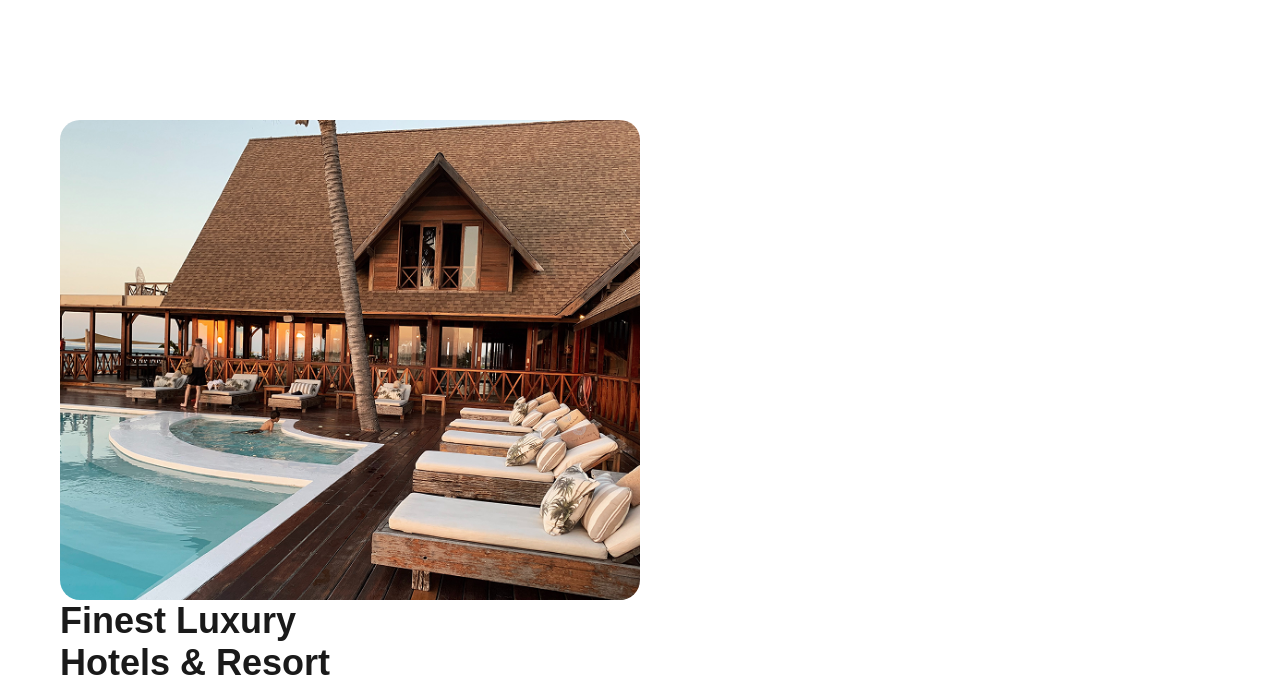
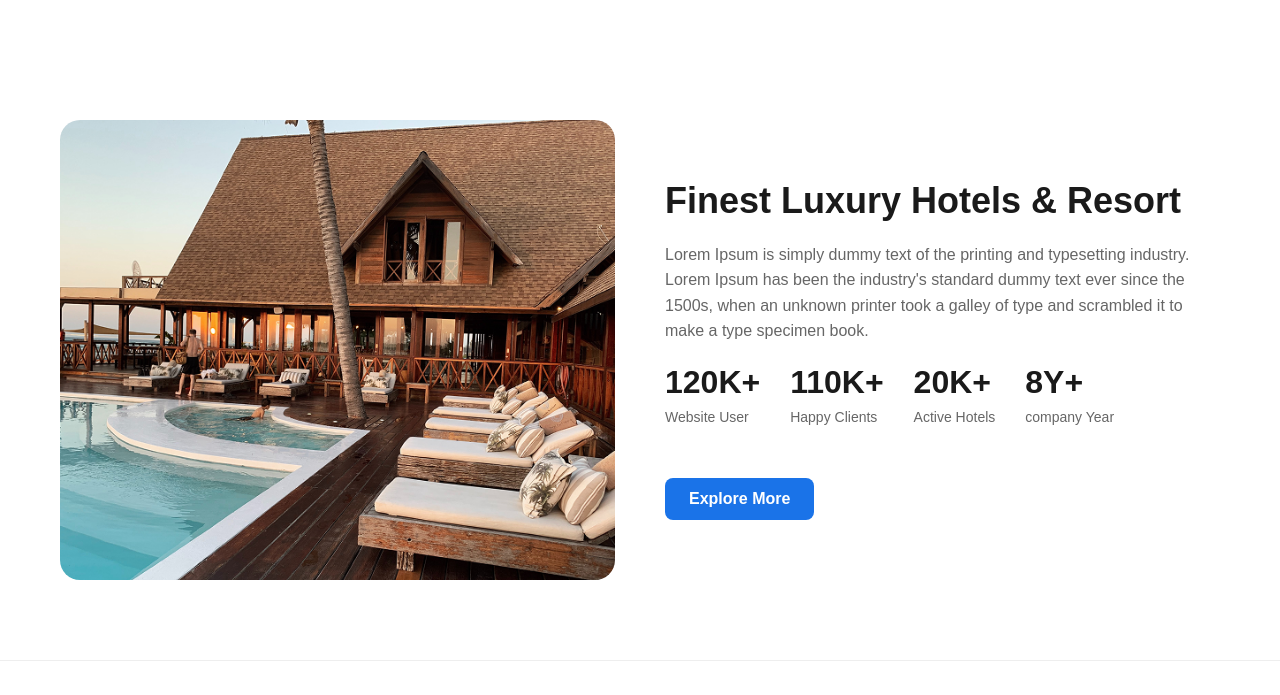
Before and after one commit to abdulhodirazzoqzoda-cpu/class-works, a plain HTML site: page index.html in a window 1280 px wide. Shown: the part 1370-2065 px from the top of the page. Drawn offline with Linux system fonts and the light colour scheme.

Commit message:
vazifai khonagi

```diff
--- a/style.css
+++ b/style.css
@@ -110,15 +110,15 @@ p {
 .facility_item { width: 22%; }
 .icon_circle {
     width: 60px; height: 60px;
-    background-color: #FFF8E1; /* Ранги зардча */
+    background-color: #FFF8E1;
     border-radius: 50%;
     display: flex; justify-content: center; align-items: center;
     font-size: 24px; margin-bottom: 20px;
 }
-.luxury_container { display: flex; gap: 50px; align-items: center; }
+.luxury_container { display: flex; gap: 50px; align-items: center;justify-content: space-between; }
 .luxury_img { width: 50%; }
-.luxury_img img { width: 100%; border-radius: 20px; }
-.luxury_text { width: 50%; }
+.luxury_img img { width: 100%; border-radius: 20px;object-fit: cover; }
+.luxury_text { width: 50%;align-items: flex-start; flex-direction: column;display: flex;}
 .stats { display: flex; gap: 30px; margin-bottom: 30px; flex-wrap: wrap; }
 .stat_item h3 { font-size: 32px; margin-bottom: 5px; color: #1A1A1A; }
 .stat_item p { font-size: 14px; }
@@ -129,7 +129,7 @@ p {
 .testi_img { width: 50%; border-radius: 20px 0 0 20px; object-fit: cover; }
 .testi_card {
     width: 50%;
-    background-color: #F4C430; /* Ранги зард */
+    background-color: #F4C430;
     padding: 50px;
     border-radius: 0 20px 20px 0;
     display: flex; flex-direction: column; justify-content: center;
@@ -162,8 +162,6 @@ p {
 }
 .subscribe_img { width: 40%; }
 .subscribe_img img { width: 100%; max-width: 300px; display: block; margin: 0 auto; }
-
-/* --- 9. Footer --- */
 .footer { padding: 60px 0; border-top: 1px solid #EEE; }
 .footer_container { display: flex; justify-content: space-between; gap: 40px; }
 .footer_col { display: flex; flex-direction: column; gap: 10px; }
```
Also changed, not shown: index.html (+1 -0 lines).
